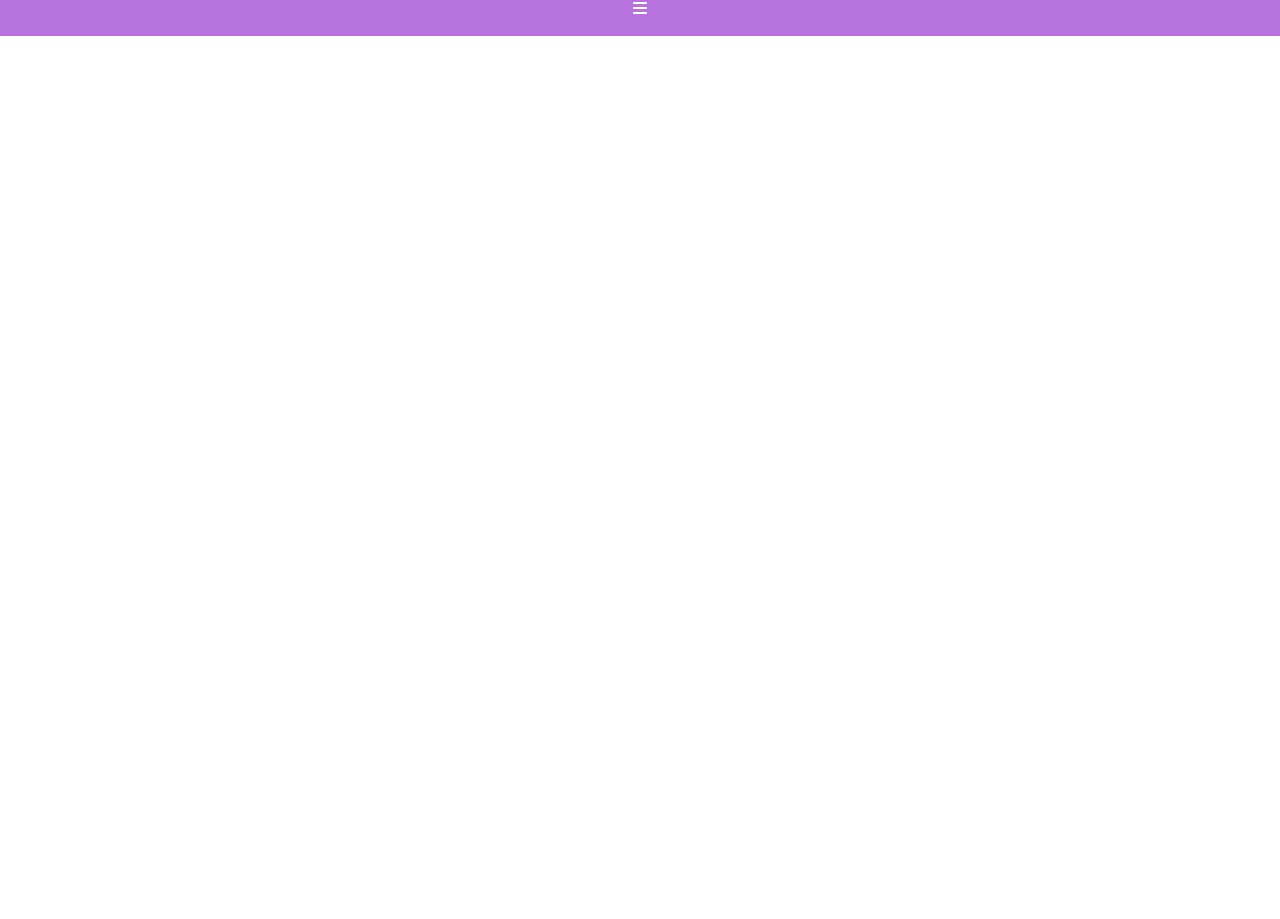
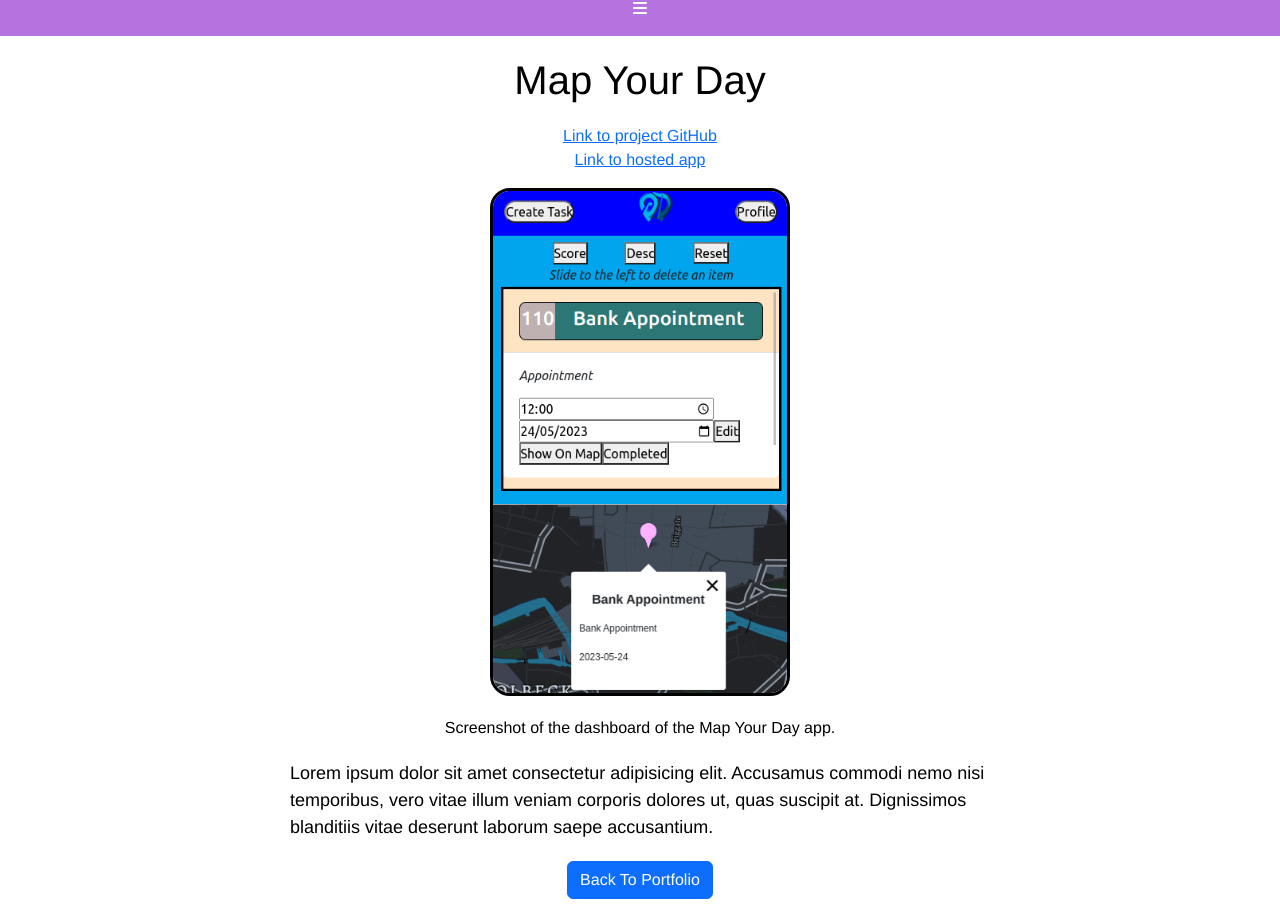
Before and after one commit to RoKen1000/portfolio-website, a React (Create React App) app: page /portfolio/map-your-day in a window 1280 px wide. Shown: the part 120-1039 px from the top of the page. Before the commit the page ends 800 px from the top, so only its background shows below. Built offline with nearby package versions, Linux system fonts and the light colour scheme.

Commit message:
Create basic layouts for the individual portfolio project components.

```diff
--- a/src/App.css
+++ b/src/App.css
@@ -3,6 +3,10 @@
   font-family:'Franklin Gothic Medium', 'Arial Narrow', Arial, sans-serif;
 }
 
+p{
+  font-size: large;
+}
+
 html body{
   color: black;
 }
--- a/src/components/BoardGameReviews.jsx
+++ b/src/components/BoardGameReviews.jsx
@@ -1,4 +1,36 @@
+import "../styles/PortfolioArticle.css"
+import example from "../images/nc-games-example.png"
+import Button from "react-bootstrap/Button"
+import { motion } from "framer-motion"
+import { useNavigate } from "react-router-dom"
 
 export const BoardGameReviews = () => {
 
+    const navigate = useNavigate()
+
+    return(
+        <main className="portfolio-article-page">
+            <motion.div
+                initial={{opacity: 0}}
+                animate={{opacity: 2}}
+                exit={{opacity: 0}}
+            >
+                <h1>Board Game Review Website - NC Games</h1>
+                <article>
+                    <ul>
+                        <li><a href="https://github.com/RoKen1000/RK-Backend-Games-Portfolio-Piece">Link to back-end GitHub</a></li>
+                        <li><a href="https://nc-games-service.onrender.com/api">Link to hosted back-end</a></li>
+                        <li><a href="https://github.com/RoKen1000/RK-Frontend-Games-Portfolio-Piece">Link to front-end GitHub</a></li>
+                        <li><a href="https://nc-game-review-site.netlify.app/">Link to final website</a></li>
+                    </ul>
+                    <figure>
+                        <img src={example} alt="Screenshot of an article taken from the NC Games website."></img>
+                        <figcaption>Screenshot of an article taken from the NC Games website.</figcaption>
+                    </figure>
+                    <p>Lorem ipsum dolor sit amet consectetur adipisicing elit. Reprehenderit deserunt repellat eum provident necessitatibus voluptate, exercitationem atque incidunt consectetur voluptas dolore, pariatur voluptatum odio ratione laudantium sint quae deleniti nesciunt?</p>
+                </article>
+                <Button onClick={() => navigate("/portfolio")}>Back To Portfolio</Button>
+            </motion.div>
+        </main>
+    )
 }
--- a/src/components/Home.jsx
+++ b/src/components/Home.jsx
@@ -6,17 +6,17 @@ import { motion } from "framer-motion"
 export const Home = () => {
 
     return(
+        <main>
             <motion.div
                 className="landing-page"
                 initial={{opacity: 0}}
                 animate={{opacity: 2}}
                 exit={{opacity: 0}}
             >
-            <main>
                 <h2>Welcome!</h2>
                 <img src={me} alt="Ross Kennedy"/>
                 <NavImages />
+            </motion.div>
         </main>
-        </motion.div>
     )
 }
--- a/src/components/MapYourDay.jsx
+++ b/src/components/MapYourDay.jsx
@@ -1,4 +1,40 @@
+import { motion } from "framer-motion"
+import "../styles/PortfolioArticle.css"
+import Button from "react-bootstrap/Button"
+import { useNavigate, useLocation } from "react-router-dom"
+import myd from "../images/myd-app.png"
+import { useEffect } from "react"
 
 export const MapYourDay = () => {
 
+    const {pathname} = useLocation()
+    const navigate = useNavigate()
+
+    useEffect(() => {
+        window.scroll(0, 0)
+    }, [pathname])
+
+    return(
+        <main className="portfolio-article-page">
+            <motion.div
+                initial={{opacity: 0}}
+                animate={{opacity: 2}}
+                exit={{opacity: 0}}
+            >
+                <h1>Map Your Day</h1>
+                <article>
+                    <ul>
+                        <li><a href="https://github.com/Little-Wolfie/listodo">Link to project GitHub</a></li>
+                        <li><a href="https://map-your-day-app.netlify.app">Link to hosted app</a></li>
+                    </ul>
+                    <figure>
+                        <img src={myd} alt="Screenshot of the dashboard of the Map Your Day app."></img>
+                        <figcaption>Screenshot of the dashboard of the Map Your Day app.</figcaption>
+                    </figure>
+                    <p>Lorem ipsum dolor sit amet consectetur adipisicing elit. Accusamus commodi nemo nisi temporibus, vero vitae illum veniam corporis dolores ut, quas suscipit at. Dignissimos blanditiis vitae deserunt laborum saepe accusantium.</p>
+                </article>
+                <Button onClick={() => navigate("/portfolio")}>Back To Portfolio</Button>
+            </motion.div>
+        </main>
+    )
 }
--- a/src/components/Portfolio.jsx
+++ b/src/components/Portfolio.jsx
@@ -6,12 +6,18 @@ import ncGamesLogo from "../images/logo.png"
 import mydLogo from "../images/mydLogo.png"
 import "../styles/Portfolio.css"
 import Button from "react-bootstrap/Button"
-import { useNavigate } from "react-router-dom"
+import { useNavigate, useLocation } from "react-router-dom"
 import { motion } from "framer-motion"
+import { useEffect } from "react"
 
 export const Portfolio = () => {
 
+    const {pathname} = useLocation()
     const navigate = useNavigate()
+
+    useEffect(() => {
+        window.scroll(0, 0)
+    }, [pathname])
 
     return(
         <main className="portfolio-page">
@@ -28,9 +34,9 @@ export const Portfolio = () => {
                             <Card className="portfolio-cards">
                                 <Card.Img variant="top" src={ncGamesLogo} id="nc-games-logo"/>
                                 <Card.Body>
-                                    <Card.Title><strong>Board Game Review Website</strong></Card.Title>
+                                    <Card.Title><strong>NC Games<br></br>Board Game Review Website</strong></Card.Title>
                                     <Card.Text>
-                                        Lorem ipsum dolor sit amet, consectetur adipisicing elit. Veritatis, reiciendis mollitia beatae hic nulla aut et, impedit consequuntur sapiente quas omnis quo? Culpa reiciendis mollitia ipsam aut iste ab non.
+                                        This <strong>full-stack CRUD</strong> website written in <strong>JavaScript</strong> was a project I created as part of the Northcoders Boot Camp. The website allows users to read and filter board-game reviews. They can also vote and post comments on the reviews. This project uses <strong>PostgreSQL</strong> for the back-end database and <strong>React</strong> for the front-end.
                                     </Card.Text>
                                     <Button type="button" onClick={() => navigate("/portfolio/board-game-reviews")} variant="primary">Learn More</Button>
                                 </Card.Body>
@@ -40,11 +46,25 @@ export const Portfolio = () => {
                             <Card className="portfolio-cards">
                                 <Card.Img variant="top" src={mydLogo} id="myd-logo"/>
                                 <Card.Body>
-                                    <Card.Title><strong>Geo-Data To Do List App</strong></Card.Title>
+                                    <Card.Title><strong>Map Your Day<br></br>Map-Based To Do List App</strong></Card.Title>
                                     <Card.Text>
-                                        Lorem ipsum dolor sit amet, consectetur adipisicing elit. Veritatis, reiciendis mollitia beatae hic nulla aut et, impedit consequuntur sapiente quas omnis quo? Culpa reiciendis mollitia ipsam aut iste ab non.
+                                        This was a group project as part of the Northcoders Boot Camp. The app allows users to create to do lists and to place the task locations on a map so they can track what they need to do when on the go. This <strong>JavaScript</strong> project uses <strong>Firebase</strong> for the back-end and <strong>React</strong> for the front-end. The <strong>MapBox API</strong> is used to provide the map and geodata.
                                     </Card.Text>
                                     <Button type="button" onClick={() => navigate("/portfolio/map-your-day")}  variant="primary">Learn More</Button>
+                                </Card.Body>
+                            </Card>
+                        </Col>
+                        <Col>
+                        </Col>
+                    </Row>
+                    <Row>
+                        <Col>
+                            <Card className="portfolio-cards" id="website-portfolio-card">
+                                <Card.Body>
+                                    <Card.Title><strong>This Website</strong></Card.Title>
+                                    <Card.Text>
+                                        This website has been created using <strong>JavaScript, React, React Bootstrap, JSX and CSS</strong>.
+                                    </Card.Text>
                                 </Card.Body>
                             </Card>
                         </Col>
--- a/src/styles/Portfolio.css
+++ b/src/styles/Portfolio.css
@@ -38,3 +38,11 @@
     margin-right: auto;
     margin-bottom: 40px;
 }
+
+@media screen and (min-width: 500px){
+    #website-portfolio-card{
+        width: 500px;
+        margin-left: auto;
+        margin-right: auto;
+    }
+}
--- /dev/null
+++ b/src/styles/PortfolioArticle.css
@@ -0,0 +1,47 @@
+.portfolio-article-page  h1{
+    margin: 20px;
+}
+
+.portfolio-article-page ul{
+    list-style-type: none;
+    padding: 0;
+}
+
+.portfolio-article-page img{
+    width: 300px;
+    border: solid black;
+    border-radius: 20px;
+}
+
+@media screen and (max-width: 300px) {
+    .portfolio-article-page img{
+        width: 250px;
+    }
+    .portfolio-article-page p{
+       margin-right: 20px;
+    }
+}
+
+.portfolio-article-page figcaption{
+    margin: 20px;
+}
+
+.portfolio-article-page p{
+    text-align: left;
+    margin-left: 20px;
+}
+
+.portfolio-article-page button{
+    margin: 20px;
+    margin-top: 0px;
+}
+
+@media screen and (min-width: 700px){
+    .portfolio-article-page p{
+        width: 700px;
+        margin: auto;
+    }
+    .portfolio-article-page button{
+        margin: 20px;
+    }
+}
```
Also changed, not shown: src/images/nc-games-example.png (added). Lines whose indentation alone changed are shown as unchanged.
